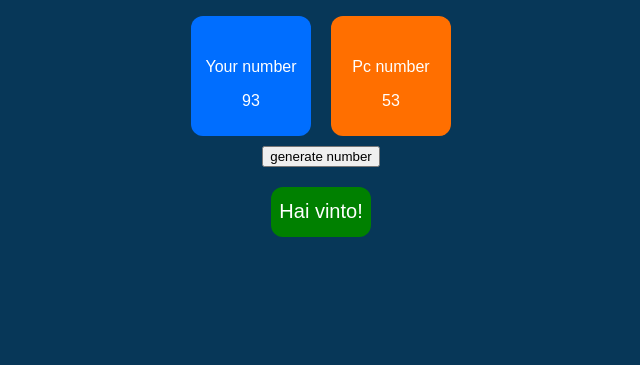
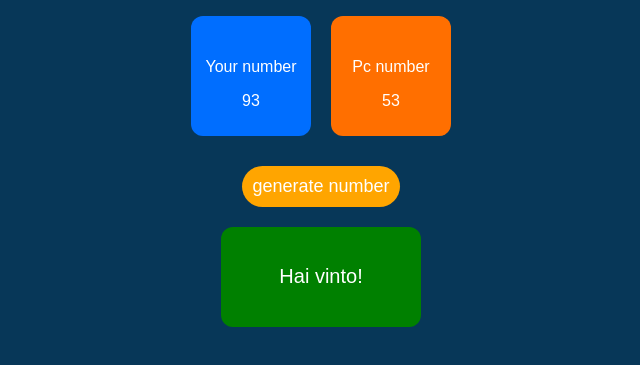
Before and after one commit to Francesca-Barletta/js-mail-dadi, a plain HTML site: page dadi/index.html in a window 1280 px wide. Both pictures are taken after a click on the button "generate number". Shown: the part 93-458 px from the top of the page, without its empty margins (319-959 px from the left). Drawn offline with Linux system fonts and the light colour scheme.

Commit message:
refactor css dadi

```diff
--- a/dadi/css/app.css
+++ b/dadi/css/app.css
@@ -12,6 +12,18 @@ body{
     justify-content: center;
     align-items: center;
     font-size: 16px;
+}
+.generate{
+    border: none;
+    background-color: orange;
+    color: white;
+    font-size: 18px;
+    padding: 10px;
+    border-radius: 9999px;
+    margin: 20px;
+}
+.generate:active{
+    background-color: rgb(255, 119, 0);
 }
 .box--user{
     background-color: rgb(0, 110, 255);
@@ -33,13 +45,12 @@ h1{
     color: white;
 }
 .box-result{
-    width: 100px;
-    height: 50px;
+    width: 200px;
+    height: 100px;
     border-radius: 12px;
     display: flex;
     justify-content: center;
     align-items: center;
-    margin: 20px;
     font-size: 20px;
 }
 .win{
```
